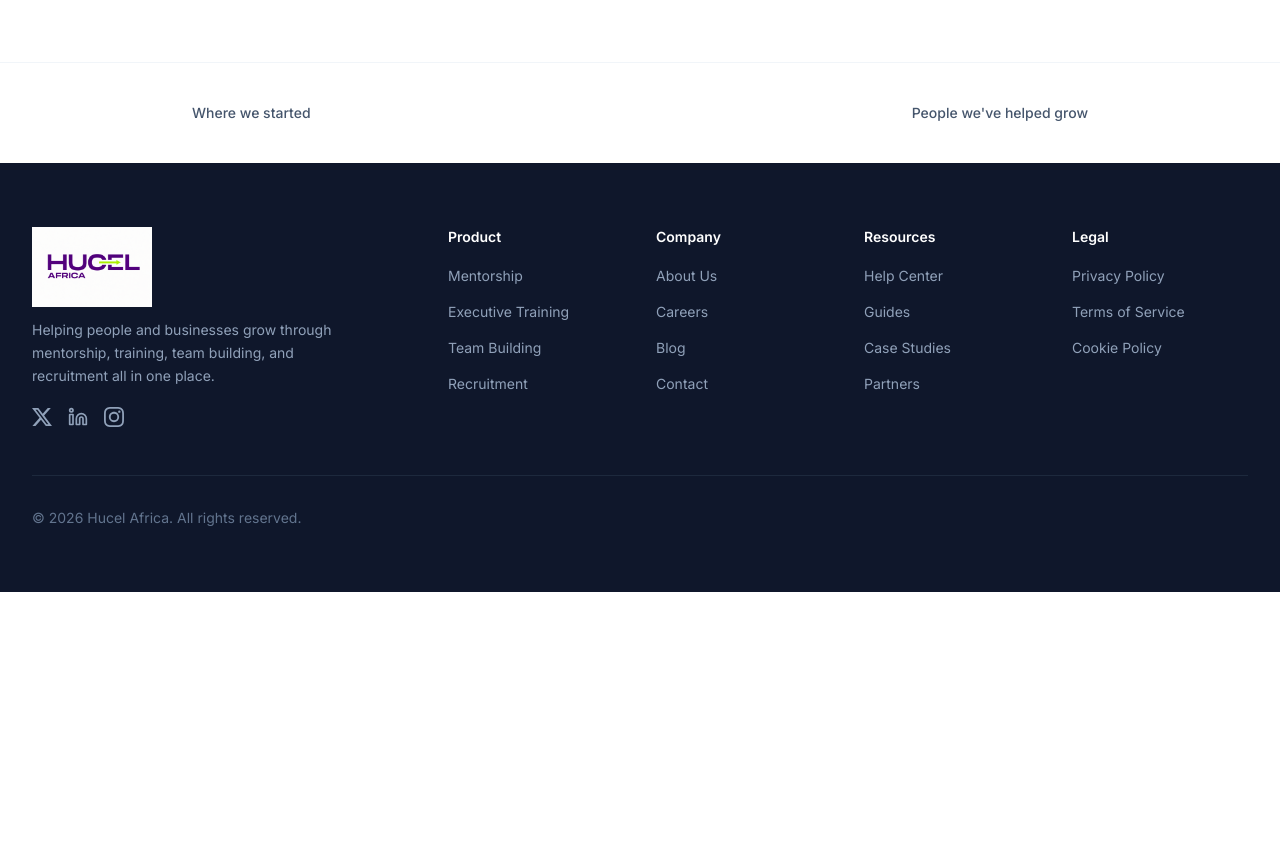
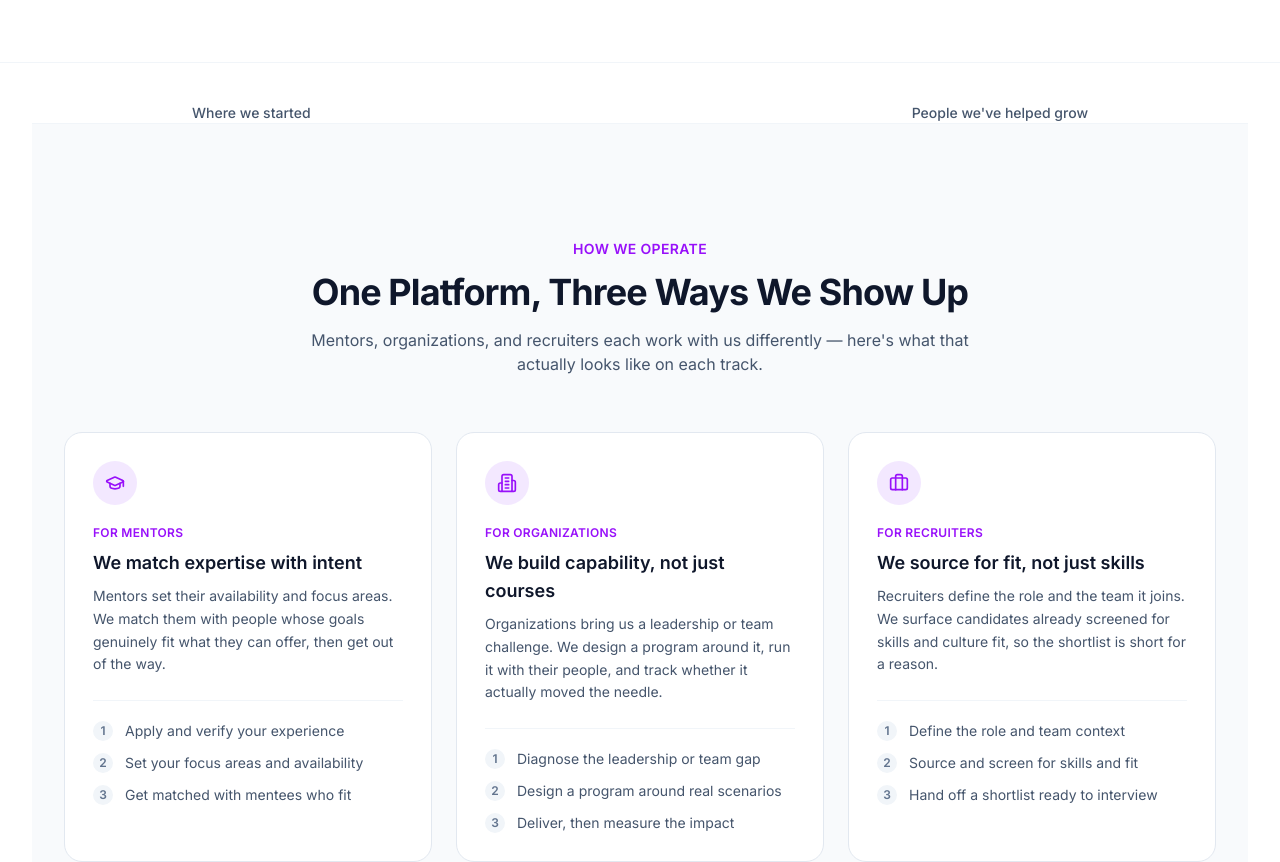
Before and after one commit to Olamiwale/hucel, a Next.js app: page /about in a window 1280 px wide. Shown: the part 1900-2762 px from the top of the page. Before the commit the page ends 2492 px from the top, so only its background shows below. Built offline with nearby package versions, Linux system fonts and the light colour scheme.

Commit message:
Add HowWeOperate component to About page

```diff
--- a/app/(public)/about/page.tsx
+++ b/app/(public)/about/page.tsx
@@ -1,6 +1,7 @@
 import type { Metadata } from "next";
 import type { JSX } from "react";
 import Image from "next/image";
+import HowWeOperate from "@/components/home/HowWeOperate";
 
 export const metadata: Metadata = {
   title: "About Us | How We Started",
@@ -106,7 +107,9 @@ export default function AboutPage(): JSX.Element {
             </a>
           ))}
         </div>
+        <HowWeOperate />
       </section>
+
     </main>
   );
                           }
```
